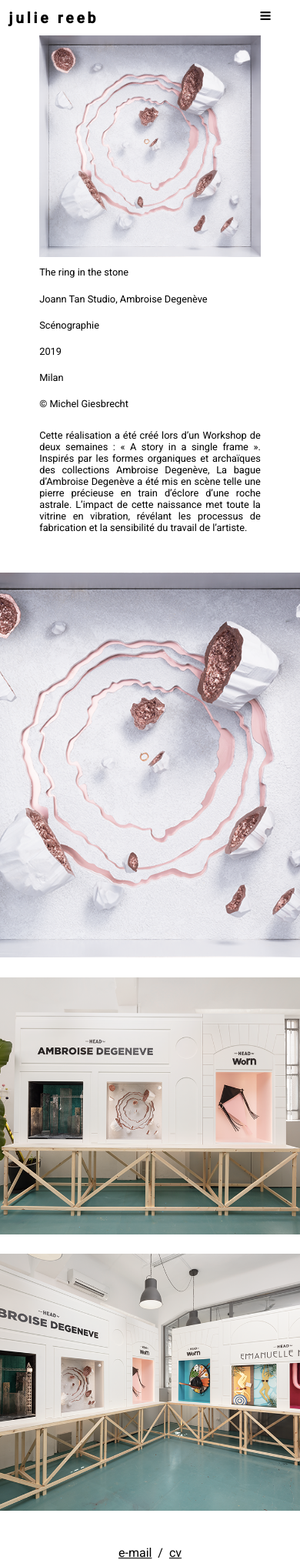
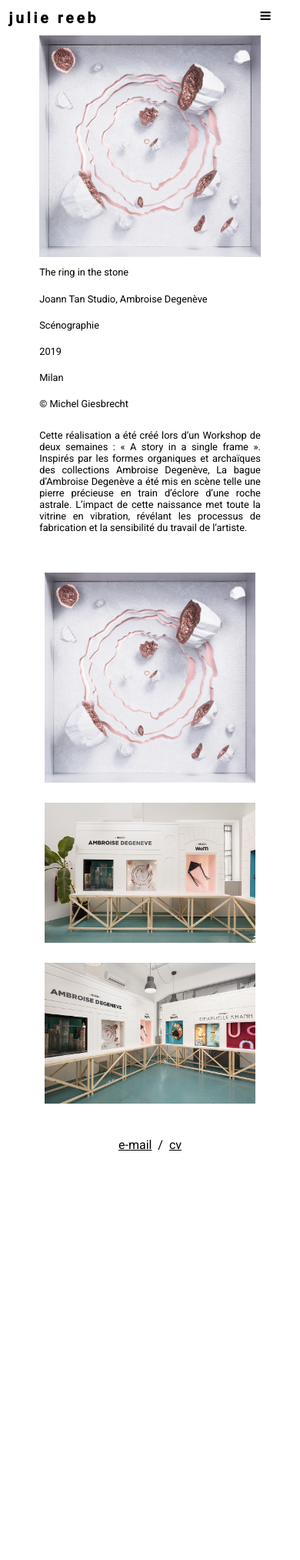
Before and after one commit to richmartins/julie-portfolio, a Jekyll site: the page built from _posts/2019-02-01-rs.md, in a window 390 px wide. Shown: the whole page at 77% size. Built offline with Jekyll 4.4.1, drawn with Linux system fonts in a browser that asks for light colours; after the commit the page ends 1497 px from its top, so only the background shows below that.

Commit message:
[DONE] testing responsive design

```diff
--- a/styles/main.css
+++ b/styles/main.css
@@ -136,8 +136,10 @@ a {
         width: 100%!important;
     }
 
-    .project-bottom-imgs {
-        width: 100%!important;
+    .project-bottom-imgs > img{
+        width: 95%!important;
+        margin: 1em auto!important;
+        display: flex;
     }
 
     .slick-dots {
```
